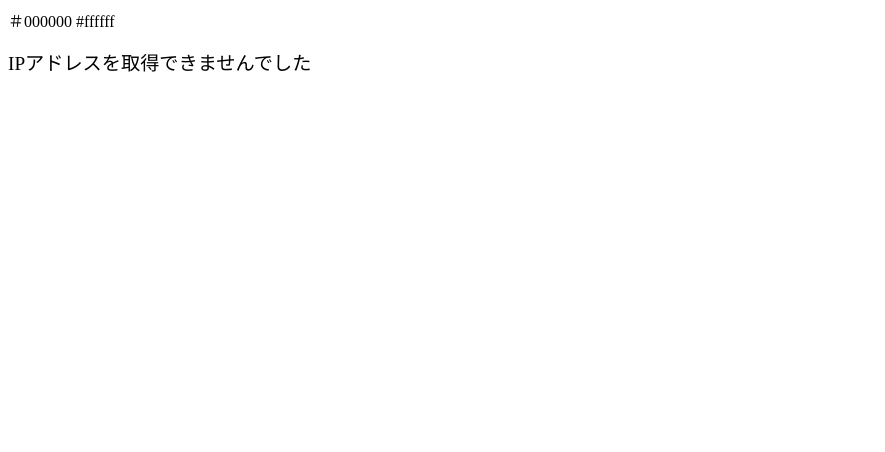
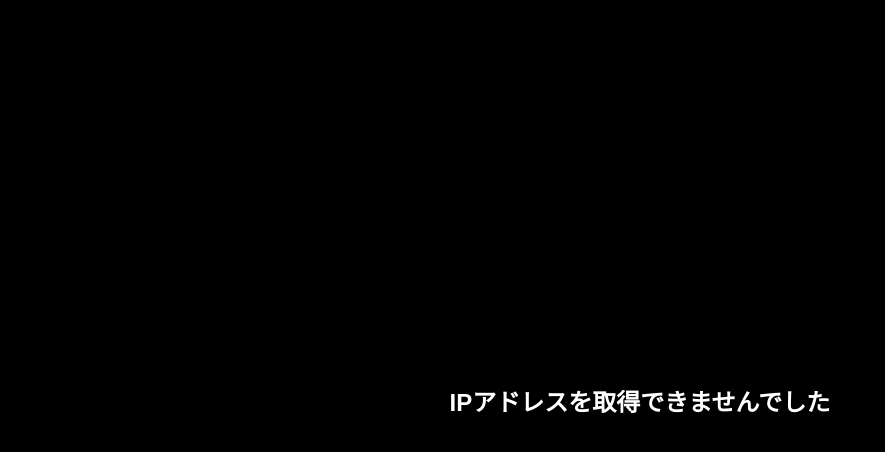
Before and after one commit to Bun17/shortcut, a plain HTML site: page index.html in a window 1280 px wide. Shown: the whole page, without its empty margins (0-885 px from the left). Drawn offline with Linux system fonts and the light colour scheme.

Commit message:
Update index.html

```diff
--- a/index.html
+++ b/index.html
@@ -1,5 +1,31 @@
-<html>
-  <body bgcolor>＃000000</body>
-  <font color>#ffffff</font>
-  <p><big>IPアドレスを取得できませんでした</big></p>
+<!DOCTYPE html>
+<html lang="ja">
+<head>
+    <meta charset="UTF-8">
+    <meta name="viewport" content="width=device-width, initial-scale=1.0">
+    <title>IPアドレス取得エラー</title>
+    <style>
+        body {
+            background-color: #000000; /* 黒 */
+            color: #ffffff; /* 白 */
+            font-family: sans-serif; /* 例: ゴシック体など */
+            display: flex;
+            justify-content: center;
+            align-items: center;
+            min-height: 100vh; /* 画面全体に表示 */
+            margin: 0;
+        }
+
+        .error-message {
+            font-size: 1.5em; /* 少し大きく */
+            font-weight: bold;
+            text-align: center;
+        }
+    </style>
+</head>
+<body>
+    <div class="error-message">
+        IPアドレスを取得できませんでした
+    </div>
+</body>
 </html>
```
